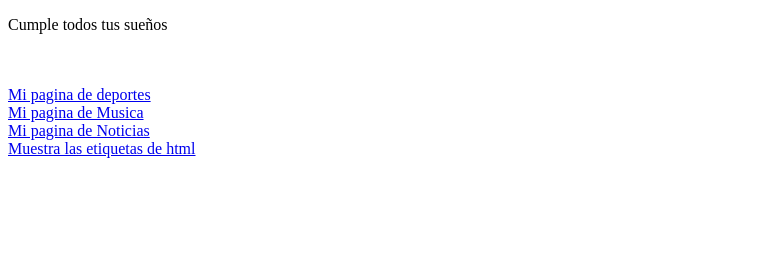
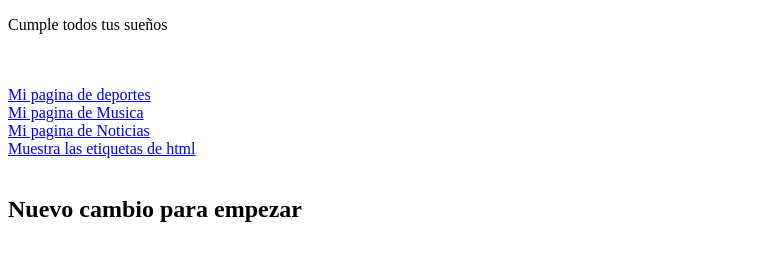
Before and after one commit to AngelL218/IDAI-SD-2025, a plain HTML site: page MiprimeraPaginaHTML.html in a window 1280 px wide. Shown: the part 91-352 px from the top of the page, without its empty margins (0-779 px from the left). Drawn offline with Linux system fonts and the light colour scheme.

Commit message:
Update MiprimeraPaginaHTML.html

```diff
--- a/MiprimeraPaginaHTML.html
+++ b/MiprimeraPaginaHTML.html
@@ -21,6 +21,9 @@
         <a href="Noticias/Noticias.html">Mi pagina de Noticias</a>
         <br>
         <a href="Etiquetas.html">Muestra las etiquetas de html</a>
+       <br>
+       <br>
+       <h2>Nuevo cambio para empezar</h2>
 
   </body>
 </html>
```
